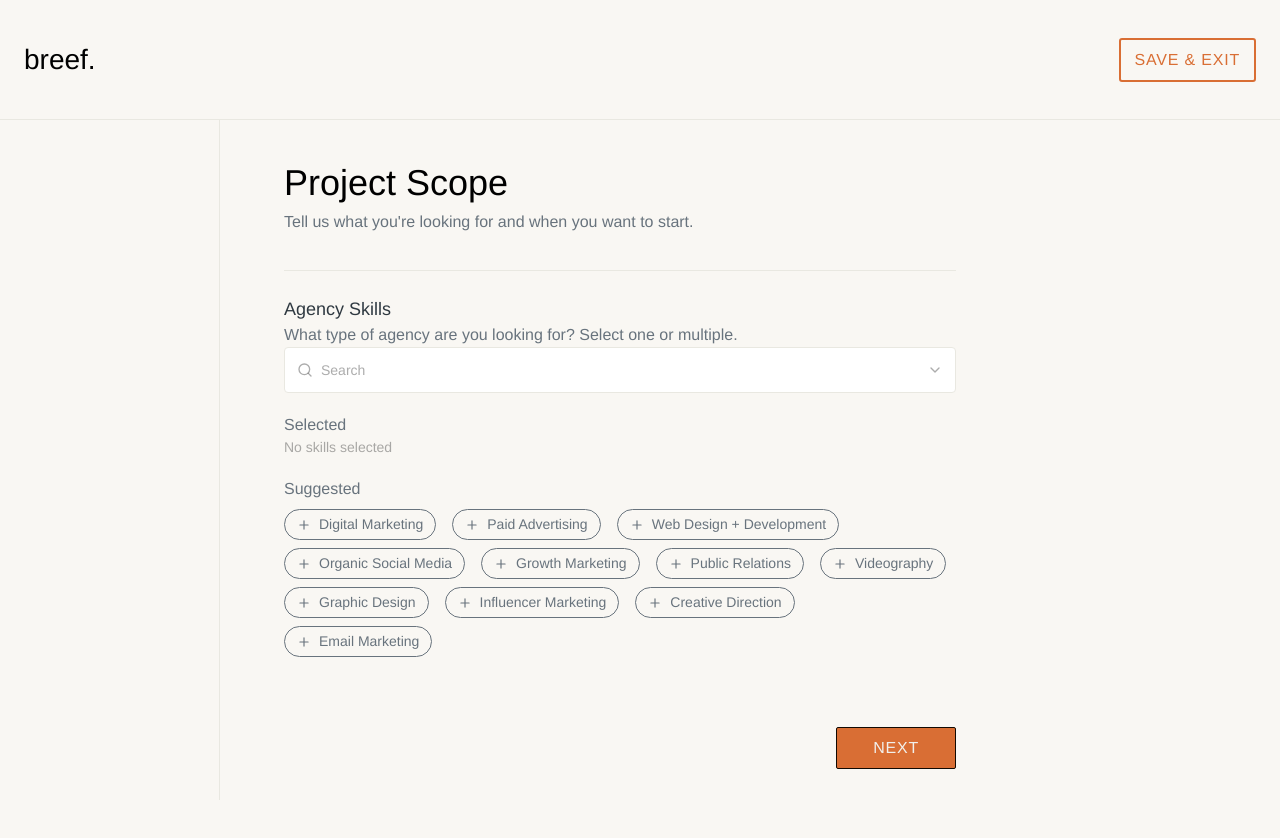
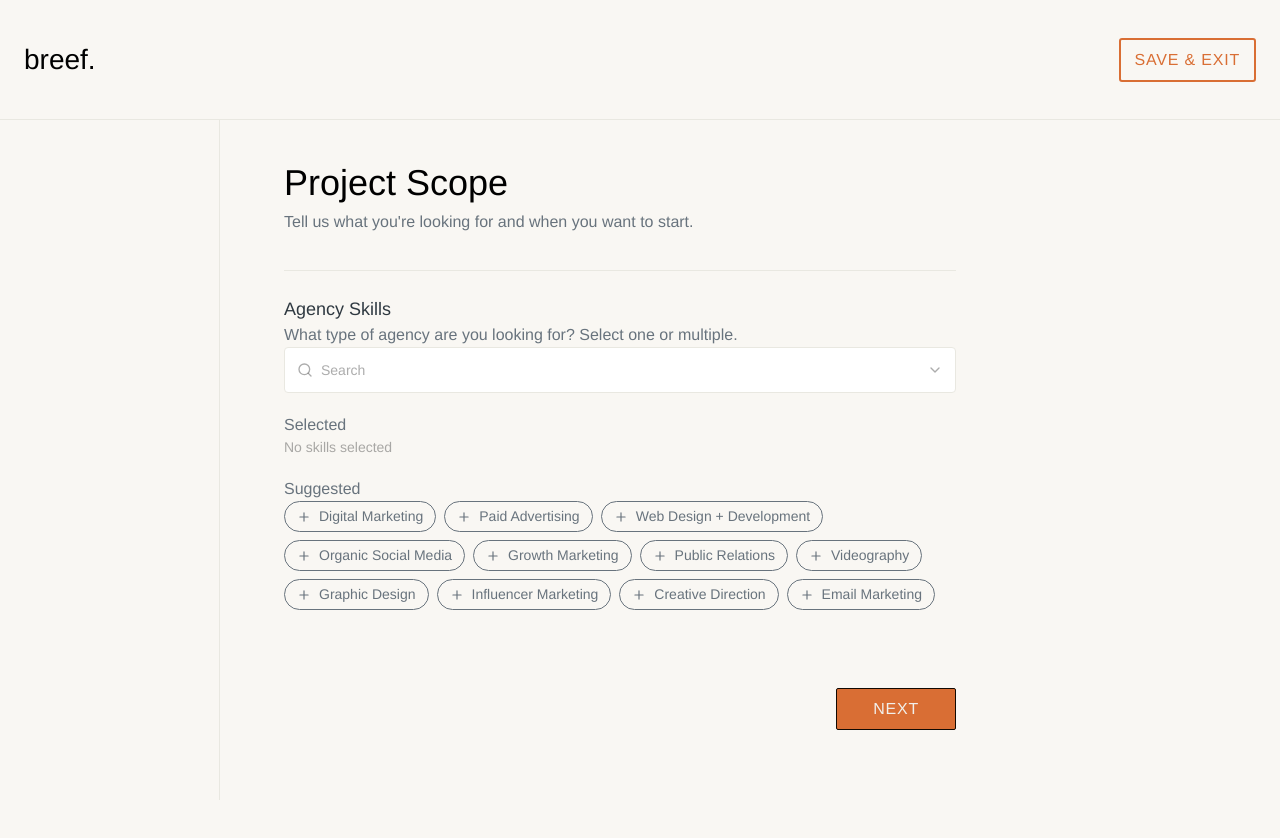
Before and after one commit to jrcpal/breef-assessment, a React (Vite) app: page / in a window 1280 px wide. Shown: the top 838 px of the page. After the commit the page ends 804 px from the top, so only its background shows below. Built offline with nearby package versions, Linux system fonts and the light colour scheme.

Commit message:
ah, little styling fix for chips

```diff
--- a/src/components/Chips/chip.tsx
+++ b/src/components/Chips/chip.tsx
@@ -10,7 +10,8 @@ const base = css`
   border-radius: 9999px;
   padding: 0.25rem 0.75rem;
   font-size: 0.875rem;
-  margin-right: .5rem;
+  margin-right: 0.5rem;
+  margin-bottom: 0.5rem;
 `;
 
 const Selected = styled.span`
--- a/src/components/SkillsSelection/skillsSelection.tsx
+++ b/src/components/SkillsSelection/skillsSelection.tsx
@@ -73,7 +73,7 @@ export default function SkillsSelection() {
 
       <SkillsRow className="skills-suggested">
         <SkillsRowText aria-label="Suggested skills">Suggested</SkillsRowText>
-        <div className="suggested-chips flex flex-wrap gap-2 mt-2">
+        <div className="suggested-chips flex flex-wrap ">
           {getSuggestions().length === 0 ? (
             <p className="text-sm text-[var(--greyt40)]">
               No remaining suggestions
```
